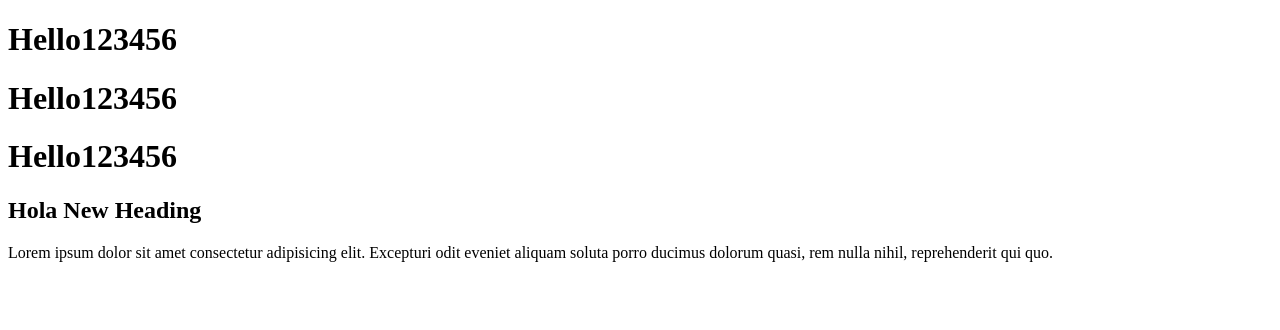
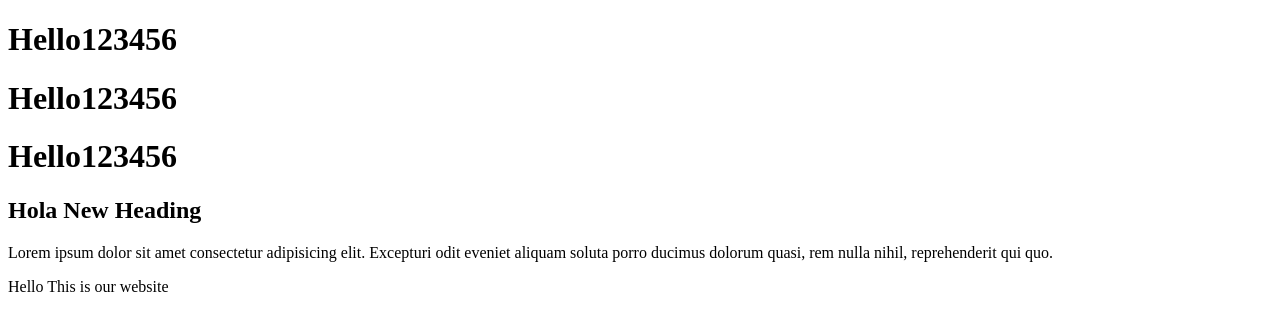
Before and after one commit to Abaz890/Sample, a plain HTML site: page index.html in a window 1280 px wide. Drawn offline with Linux system fonts and the light colour scheme.

Commit message:
Intro_Tag

```diff
--- a/index.html
+++ b/index.html
@@ -11,5 +11,6 @@
    <h1>Hello123456</h1>
    <h2>Hola New Heading</h2>
    <p>Lorem ipsum dolor sit amet consectetur adipisicing elit. Excepturi odit eveniet aliquam soluta porro ducimus dolorum quasi, rem nulla nihil, reprehenderit qui quo.</p>
+   <p>Hello This is our website</p>
 </body>
 </html>
```
